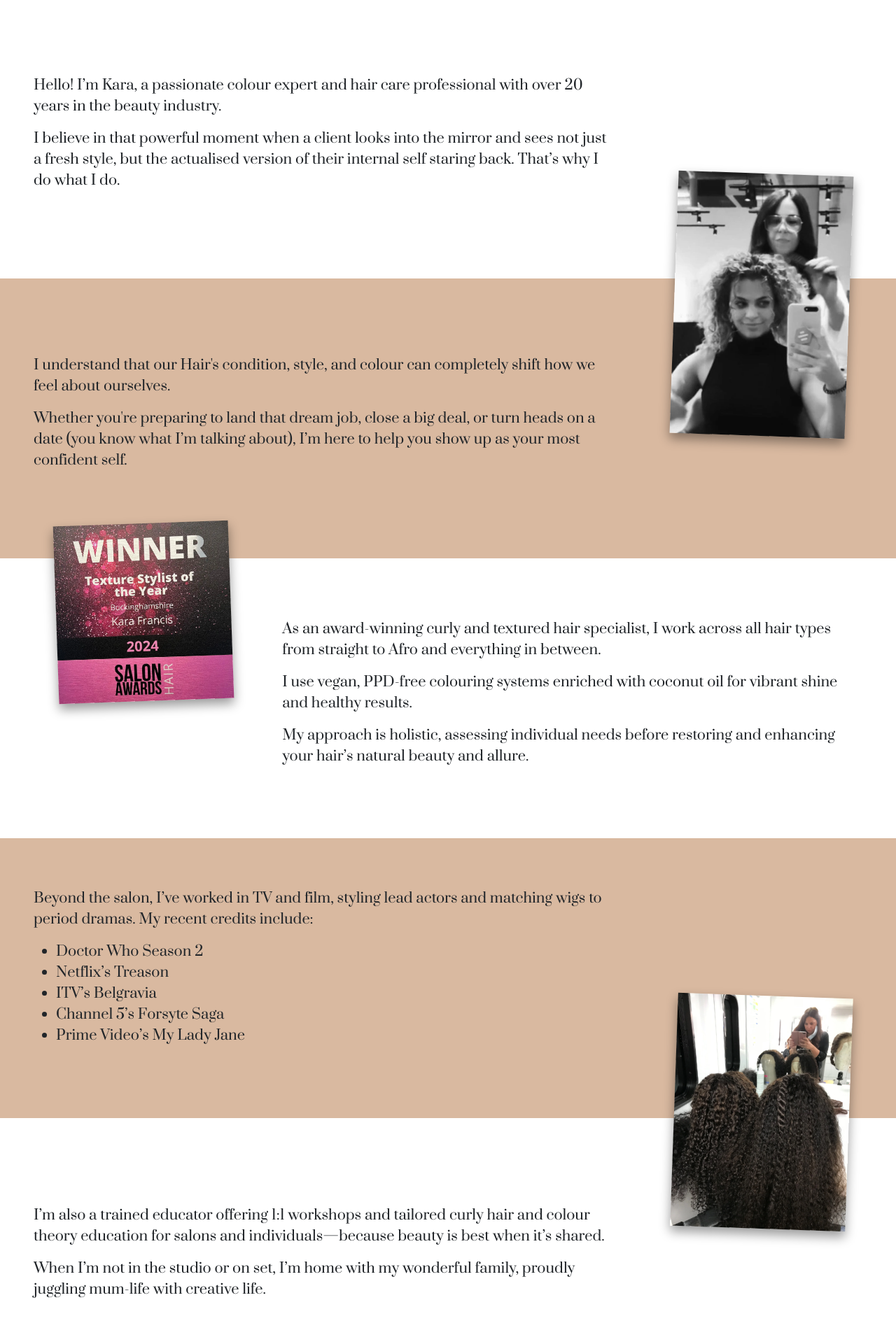
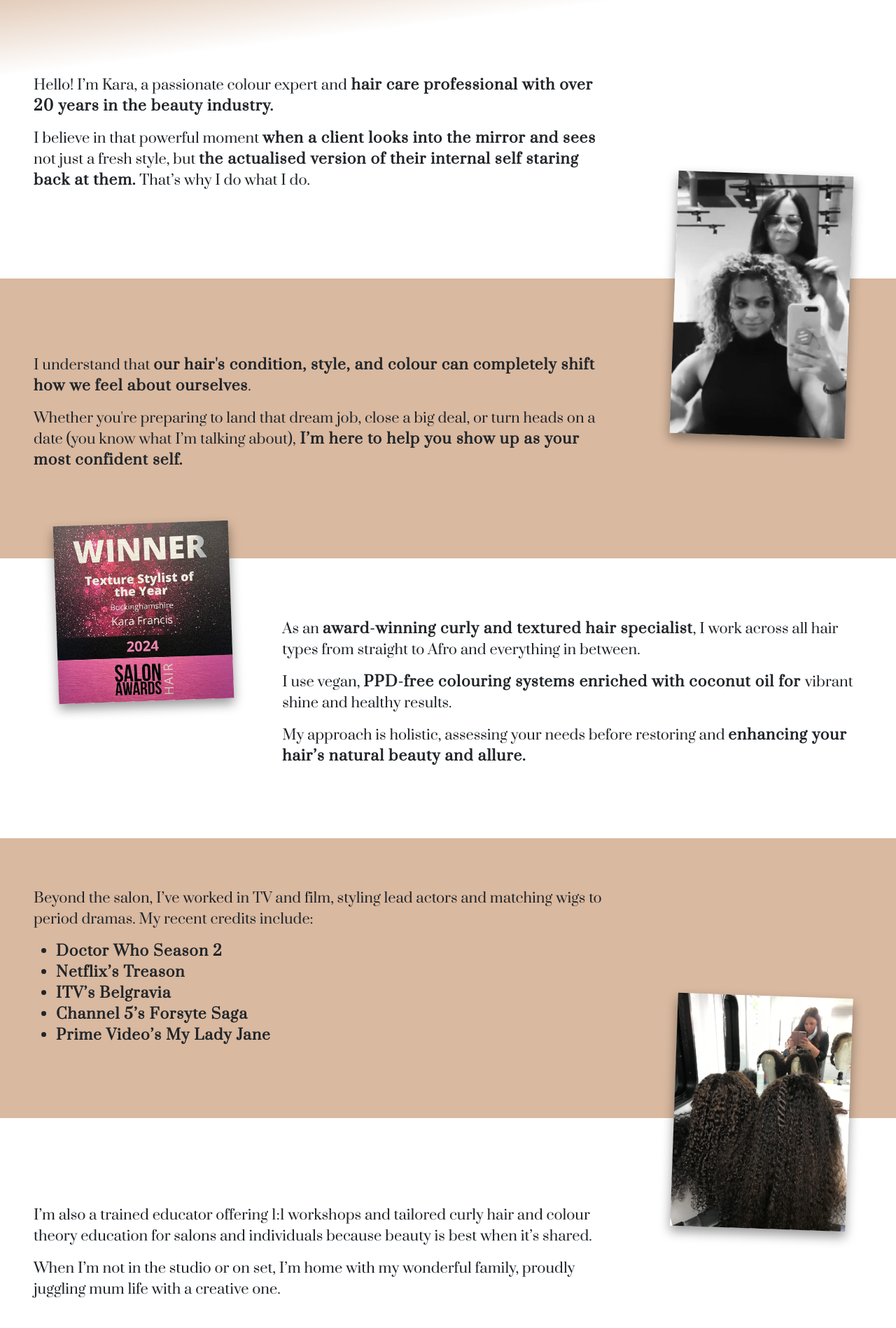
Before and after one commit to 2ndborn/karahair, a React (Create React App) app in the folder kara-app/: page /mystory in a window 1280 px wide. Shown: the part 1602-3500 px from the top of the page at 70% size. Built offline with nearby package versions, Linux system fonts and the light colour scheme; a web font is replaced by a local one.

Commit message:
Added gradient and bold styling to mystory p tags

```diff
--- a/kara-app/src/pages/MyStoryPage.js
+++ b/kara-app/src/pages/MyStoryPage.js
@@ -60,14 +60,14 @@ const MyStoryPage = () => {
         <div className={`${styles.AboutMeOne} p-5`}>
           <p>
             Hello! I’m Kara, a passionate colour expert and
-            hair care professional with over 20 years in the
-            beauty industry.
+            <span> hair care professional with over 20 years in the
+            beauty industry.</span>
           </p>
           <p>
-            I believe in that powerful moment
-            when a client looks into the mirror and sees not
-            just a fresh style, but the actualised version of
-            their internal self staring back. That’s why I do
+            I believe in that powerful moment <span>
+            when a client looks into the mirror and sees</span> not
+            just a fresh style, but <span>the actualised version of
+            their internal self staring back at them.</span> That’s why I do
             what I do.
           </p>
         </div>
@@ -80,28 +80,28 @@ const MyStoryPage = () => {
         </div>
         <div className={`${styles.AboutMeTwo} p-5`}>
           <p>
-            I understand that our Hair's condition, style, and colour can completely
-            shift how we feel about ourselves.
+            I understand that <span>our hair's condition, style, and colour can completely
+            shift how we feel about ourselves</span>.
           </p>
           <p>
             Whether you're preparing to land that dream job, close a big deal,
             or turn heads on a date (you know what I’m talking about),
-            I’m here to help you show up as your most confident self.
+            <span> I’m here to help you show up as your most confident self.</span>
           </p>
         </div>
         <div className={`${styles.AboutMeThree} p-5`}>
           <p>
-            As an award-winning curly and textured hair specialist,
+            As an <span>award-winning curly and textured hair specialist</span>,
             I work across all hair types from straight to Afro and
             everything in between.
           </p>
           <p>
-            I use vegan, PPD-free colouring systems enriched with
-            coconut oil for vibrant shine and healthy results.
+            I use vegan, <span>PPD-free colouring systems enriched with
+            coconut oil for </span>vibrant shine and healthy results.
           </p>
           <p>
-            My approach is holistic, assessing individual needs before
-            restoring and enhancing your hair’s natural beauty and allure.
+            My approach is holistic, assessing your needs before
+            restoring and <span>enhancing your hair’s natural beauty and allure.</span>
           </p>
           <div className={styles.ImageAnchorTwo}>
             <img
@@ -118,6 +118,7 @@ const MyStoryPage = () => {
             recent credits include:
           </p>
           <p>
+            <span>
               <ul>
                 <li>Doctor Who Season 2</li>
                 <li>Netflix’s Treason</li>
@@ -125,6 +126,7 @@ const MyStoryPage = () => {
                 <li>Channel 5’s Forsyte Saga</li>
                 <li>Prime Video’s My Lady Jane</li>
               </ul>
+            </span>
           </p>
           <div className={styles.ImageAnchorThree}>
             <img
@@ -138,13 +140,13 @@ const MyStoryPage = () => {
           <p>
             I’m also a trained educator offering 1:1 workshops and
             tailored curly hair and colour theory education for
-            salons and individuals—because beauty is best when it’s
+            salons and individuals because beauty is best when it’s
             shared.
           </p>
           <p>
             When I’m not in the studio or on set, I’m home
-            with my wonderful family, proudly juggling mum-life with
-            creative life.
+            with my wonderful family, proudly juggling mum life with
+            a creative one.
           </p>
         </div>
       </div>
--- a/kara-app/src/styles/MyStory.module.css
+++ b/kara-app/src/styles/MyStory.module.css
@@ -31,6 +31,9 @@
     display: flex;
     flex-direction: column;
     justify-content: center;
+    background-image:
+        linear-gradient(173deg, rgba(217, 185, 160, 0.7) 1%, #fff 20%),
+        linear-gradient(357deg, rgba(217, 185, 160, 0.7) 1%, #fff 20%);
 }
 
 .AboutMeTwo {
@@ -120,6 +123,12 @@
     font-size: 20px;
     width: 70%;
     line-height: 30px;
+}
+
+.StoryContainer span {
+    font-size: 1.3rem;
+    font-weight: 700;
+    letter-spacing: 1px;
 }
 
 .TitleContainer {
```
Lines whose indentation alone changed are shown as unchanged.
